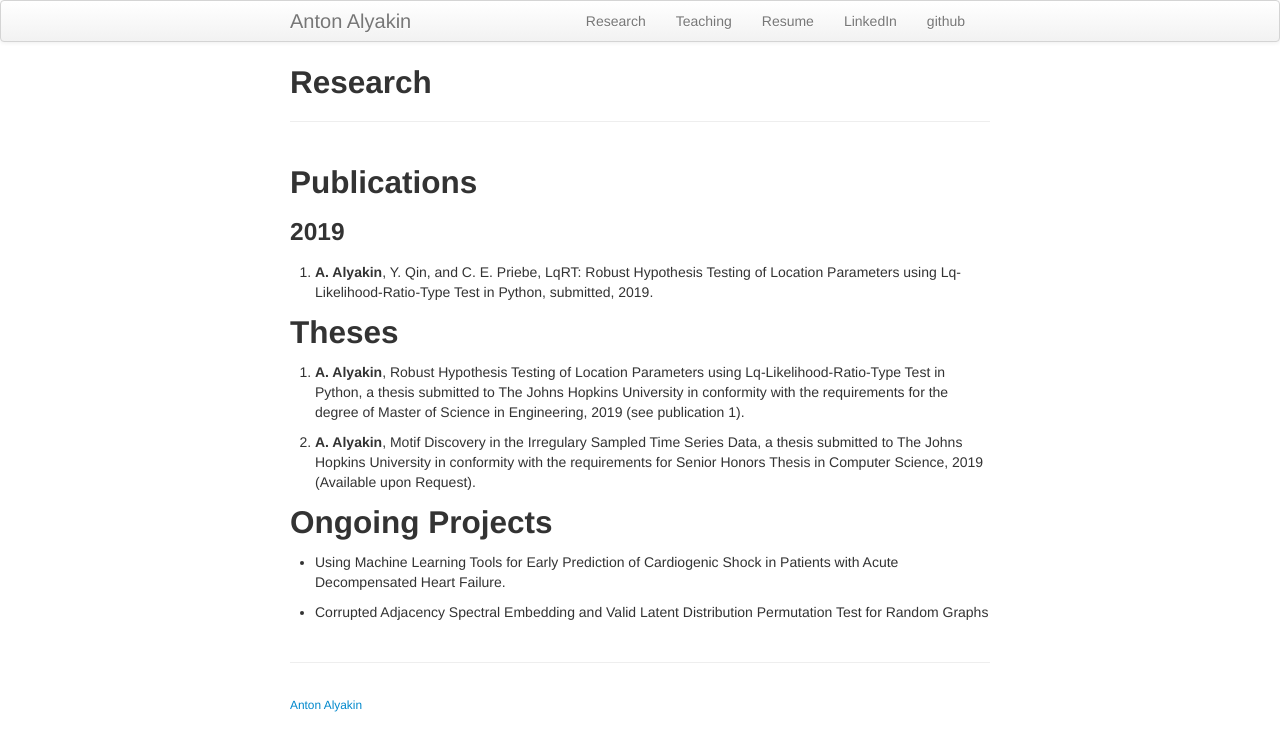
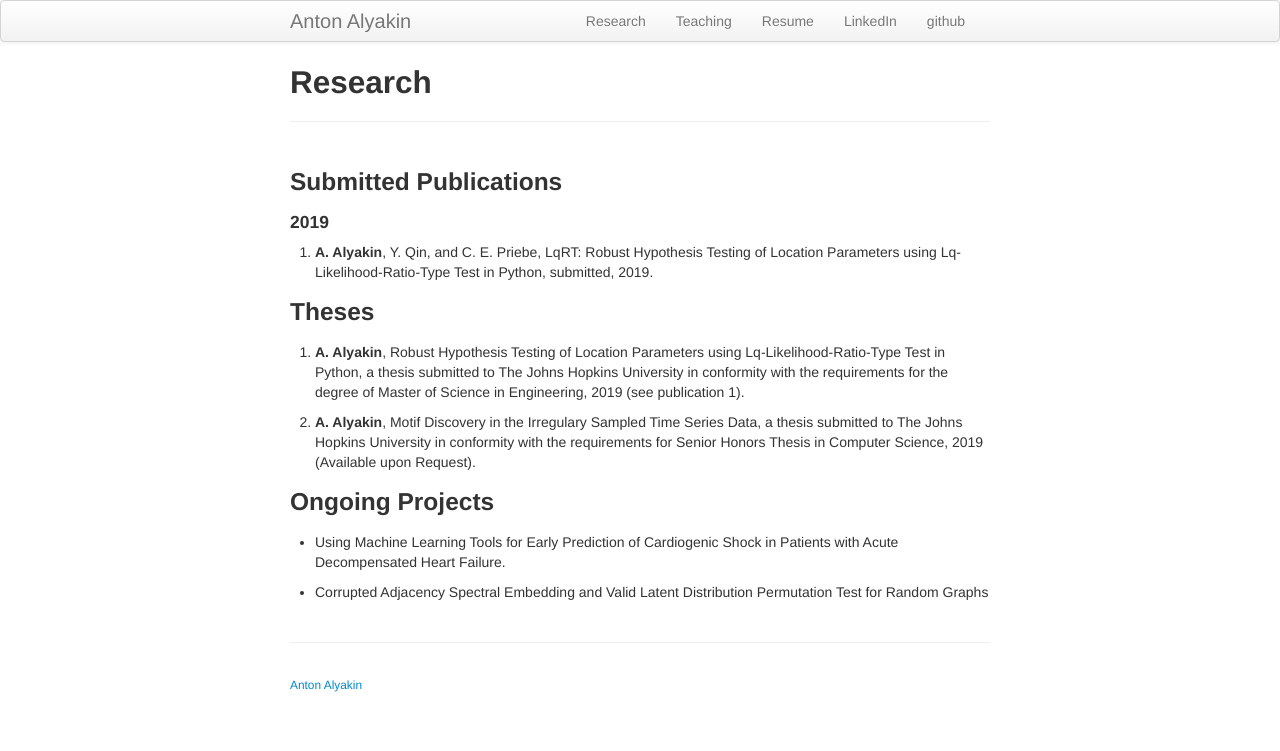
Before and after one commit to alyakin314/alyakin314.github.io, a Jekyll site: the page built from pages/research.md, in a window 1280 px wide. Shown: the top 751 px of the page. Built offline with Jekyll 4.4.1, drawn with Linux system fonts in a browser that asks for light colours.

Commit message:
made titles in research smaller

```diff
--- a/pages/research.md
+++ b/pages/research.md
@@ -2,19 +2,19 @@
 layout: page
 title: Research
 ---
-## Publications
-### 2019
+### Submitted Publications
+#### 2019
 [//]: # 2. F. Rahman, N. Finkelstein, **A. Alyakin**, N. A Gilotra, J. Trost, S. P. Schulman, and S. Saria, Using Machine Learning Tools for Early Prediction of Cardiogenic Shock in Patients with Acute Decompensated Heart Failure, submitted, 2019.
 
 1. **A. Alyakin**, Y. Qin, and  C. E. Priebe, LqRT: Robust Hypothesis Testing of Location Parameters using Lq-Likelihood-Ratio-Type Test in Python, submitted, 2019.
 
-## Theses
+### Theses
 2. **A. Alyakin**, Robust Hypothesis Testing of Location Parameters using Lq-Likelihood-Ratio-Type Test in Python, a thesis submitted to The Johns Hopkins University in conformity with the requirements for the degree of Master of Science in Engineering, 2019 (see publication 1).
 
 1. **A. Alyakin**, Motif Discovery in the Irregulary Sampled Time Series Data, a thesis submitted to The Johns Hopkins University in conformity with the requirements for Senior Honors Thesis in Computer Science, 2019 (Available upon Request).
 
 
-## Ongoing Projects
+### Ongoing Projects
 - Using Machine Learning Tools for Early Prediction of Cardiogenic Shock in Patients with Acute Decompensated Heart Failure.
 
 - Corrupted Adjacency Spectral Embedding and Valid Latent Distribution Permutation Test for Random Graphs
```
